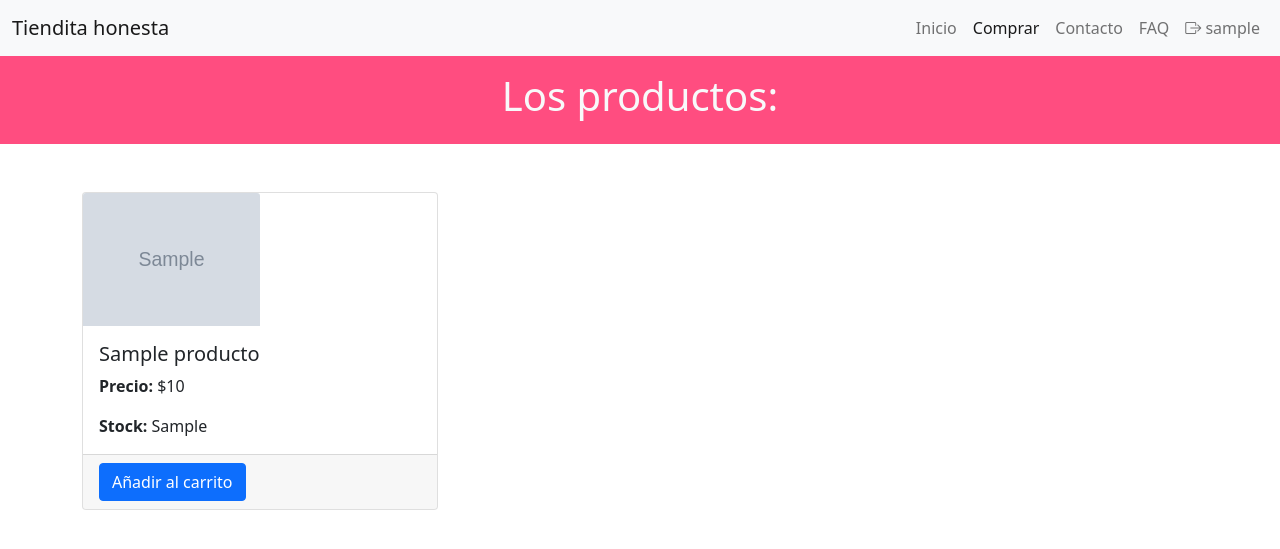
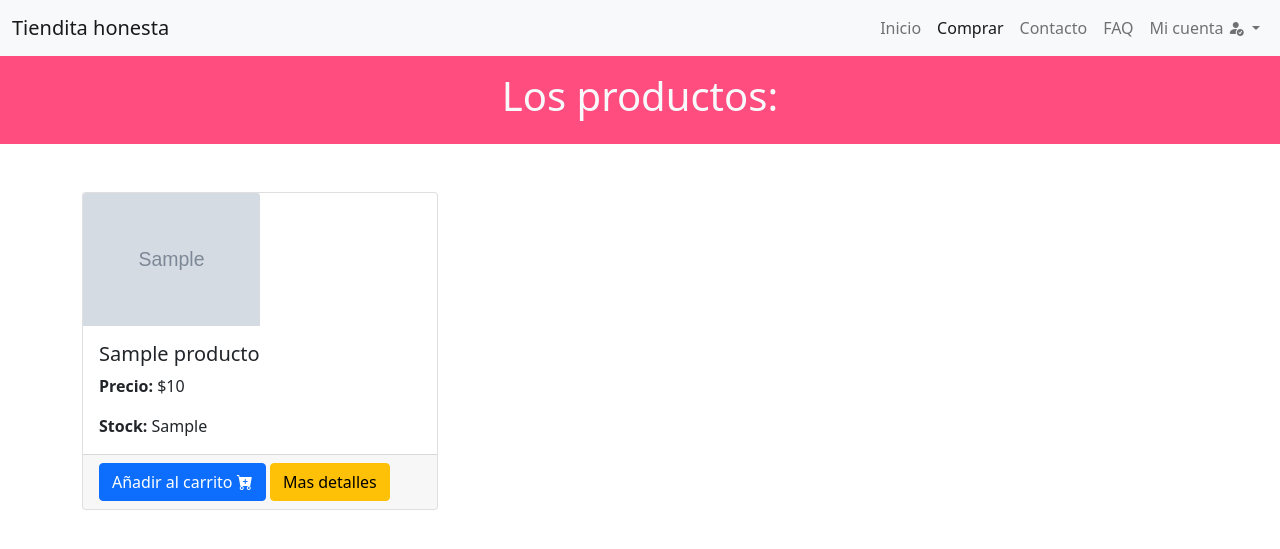
Before and after one commit to emiliooarrig/tienda-vertice, a PHP site: page /php/compras/compras.php in a window 1280 px wide. Shown: the top 549 px of the page. Run offline with PHP 8.4, Linux system fonts and the light colour scheme; the visitor is signed in with stand-in values (Sample User, id 1); tables that the repository leaves empty or names only in its code hold one stand-in row (values such as "Sample post"); grey boxes marked "Sample" are stand-in pictures; some libraries are stand-ins or nearby versions.

Commit message:
Modificamos navbar y agregamos boton para carrito

```diff
--- a/php/compras/compras.php
+++ b/php/compras/compras.php
@@ -11,6 +11,7 @@ session_start();
     <meta name="viewport" content="width=, initial-scale=1.0">
     <link href="https://cdn.jsdelivr.net/npm/bootstrap@5.0.2/dist/css/bootstrap.min.css" rel="stylesheet" integrity="sha384-EVSTQN3/azprG1Anm3QDgpJLIm9Nao0Yz1ztcQTwFspd3yD65VohhpuuCOmLASjC" crossorigin="anonymous">
     <link rel="stylesheet" href="https://cdn.jsdelivr.net/npm/bootstrap-icons@1.11.3/font/bootstrap-icons.min.css">
+    <script src="https://cdn.jsdelivr.net/npm/sweetalert2@11"></script>
     <title> Productos </title>
 </head>
 
@@ -25,20 +26,30 @@ session_start();
             <div class="collapse navbar-collapse justify-content-end" id="navbarNav">
                 <ul class="navbar-nav">
                     <li class="nav-item">
-                        <a class="nav-link" aria-current="page" href="../../index.html">Inicio </a>
+                        <a class="nav-link" aria-current="page" href="../../index.php"> Inicio </a>
                     </li>
                     <li class="nav-item">
                         <a class="nav-link active" href="#">Comprar</a>
                     </li>
                     <li class="nav-item">
-                        <a class="nav-link" href="../../html/contacto/contacto.html">Contacto</a>
+                        <a class="nav-link" href="../contacto/contacto.php">Contacto</a>
                     </li>
                     <li class="nav-item">
-                        <a class="nav-link" href="../../html/faq/faq.html"> FAQ </a>
+                        <a class="nav-link" href="../faq/faq.php"> FAQ </a>
                     </li>
                     <?php if (isset($_SESSION['username'])) { ?>
-                        <li class="nav-item">
-                            <a class="nav-link" href="../config/logout.php"><i class="bi bi-box-arrow-right"></i> <?php echo htmlspecialchars($_SESSION['username']); ?></a>
+                        <li class="nav-item dropdown">
+                            <a class="nav-link dropdown-toggle" href="#" role="button" data-bs-toggle="dropdown" aria-expanded="false">
+                                Mi cuenta <i class="bi bi-person-fill-check"></i>
+                            </a>
+                            <ul class="dropdown-menu">
+                                <li><a class="dropdown-item" href="../miperfil/miperfil.php"> Mi perfil <i class="bi bi-person-circle"></i> </a></li>
+                                <li><a class="dropdown-item" href="../carrito.php"> Mi carrito <i class="bi bi-cart"></i></a></li>
+                                <li>
+                                    <hr class="dropdown-divider">
+                                </li>
+                                <li><a class="dropdown-item" href="../config/logout.php"> Cerrar sesión <i class="bi bi-x-lg"></i> </a></li>
+                            </ul>
                         </li>
                     <?php } else { ?>
                         <li class="nav-item">
@@ -65,6 +76,7 @@ session_start();
                 while ($row = mysqli_fetch_assoc($result)) {
                     // Variables para los datos del artículo
                     $nombre = $row['nombre'];
+                    $id = $row['id_producto'];
                     $precio = $row['precio'];
                     $cantidad = $row['cantidad_en_almacen'];
             ?>
@@ -75,11 +87,12 @@ session_start();
                                 alt=" <?php echo $row['nombre']; ?>">
                             <div class="card-body">
                                 <h5 class="card-title"><?php echo $nombre; ?></h5> <!-- Título -->
-                                <p class="card-text"><strong>Precio:</strong> $<?php echo $precio; ?></p> <!-- Precio -->
-                                <p class="card-text"><strong>Stock:</strong> <?php echo $cantidad; ?></p> <!-- Cantidad -->
+                                <p class="card-text"> <span class="fw-bold"> Precio: </span> $<?php echo $precio; ?></p>
+                                <p class="card-text"> <span class="fw-bold"> Stock: </span> <?php echo $cantidad; ?></p>
                             </div>
-                            <div class="card-footer">
-                                <button class="btn btn-primary">Añadir al carrito</button>
+                            <div class="card-footer justify-content-between">
+                                <a href="../agregar_carrito/agregar_carrito.php?producto_id=<?php echo $id; ?>&cantidad=1" class="btn btn-primary"> Añadir al carrito <i class="bi bi-cart-plus-fill"></i> </a>
+                                <a href="" class="btn btn-warning"> Mas detalles </a>
                             </div>
                         </div>
                     </div>
@@ -91,6 +104,46 @@ session_start();
             ?>
         </div>
 
+        <?php if (isset($_GET['status']) && $_GET['status'] === 'success') {
+            echo "<script> Swal.fire({
+                title: '¡Exitoso!',
+                text: 'El producto se agregó correctamente',
+                icon: 'success',
+                confirmButtonText: 'Ok'
+            })</script>";
+        }
+        ?>
+
+        <?php if (isset($_GET['status']) && $_GET['status'] === 'error') {
+            echo "<script> Swal.fire({
+            title: '¡Error!',
+            text: 'El producto no se agregó al carrito',
+            icon: 'error',
+            confirmButtonText: 'Ok'
+        })</script>";
+        }
+        ?>
+
+        <?php if (isset($_GET['status']) && $_GET['status'] === 'update') {
+            echo "<script> Swal.fire({
+            title: '¡Correcto!',
+            text: 'Se actualizo la cantidad en el carrito ',
+            icon: 'info',
+            confirmButtonText: 'Ok'
+        })</script>";
+        }
+        ?>
+
+        <?php if (isset($_GET['status']) && $_GET['status'] === 'inserted') {
+            echo "<script> Swal.fire({
+            title: '¡Correcto!',
+            text: 'Pedido confirmado',
+            icon: 'success',
+            confirmButtonText: 'Ok'
+        })</script>";
+        }
+        ?>
+
     </div>
 
     <script src="https://cdn.jsdelivr.net/npm/@popperjs/core@2.9.2/dist/umd/popper.min.js" integrity="sha384-IQsoLXl5PILFhosVNubq5LC7Qb9DXgDA9i+tQ8Zj3iwWAwPtgFTxbJ8NT4GN1R8p" crossorigin="anonymous"></script>
```
